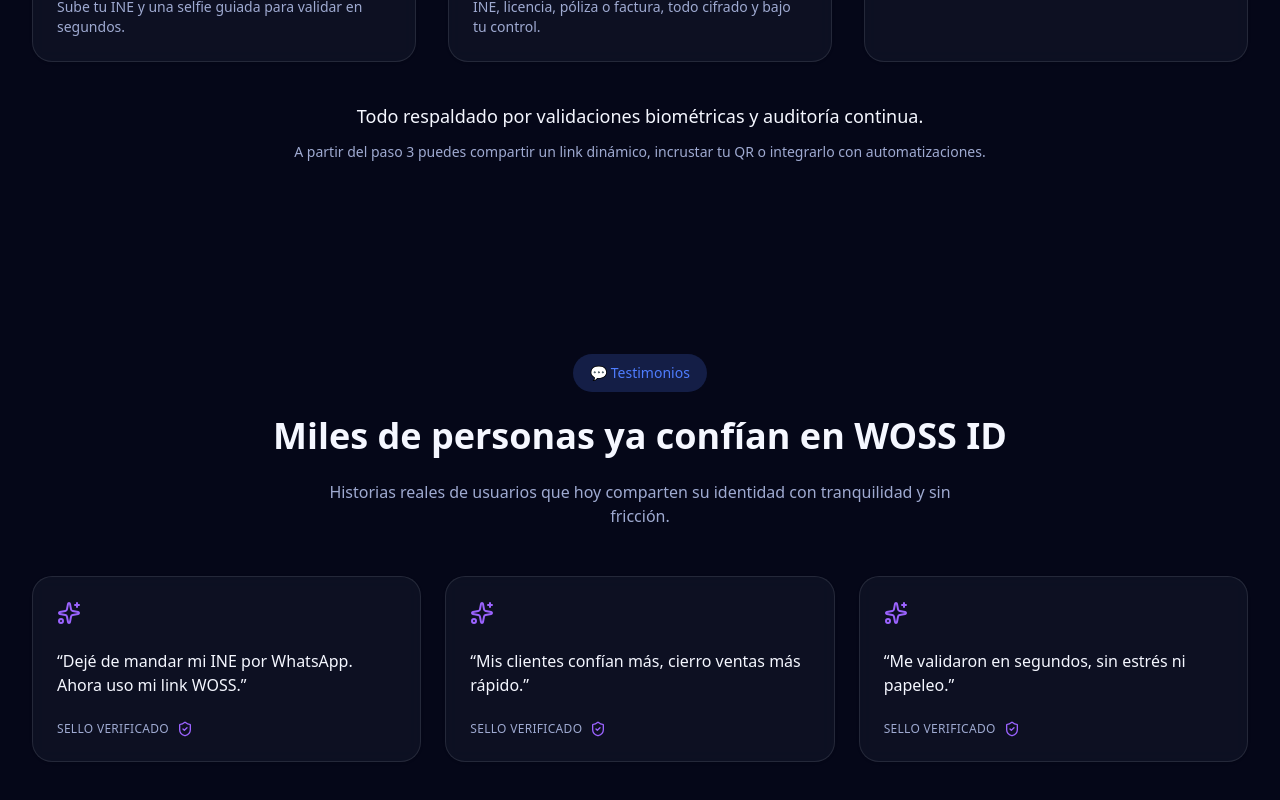
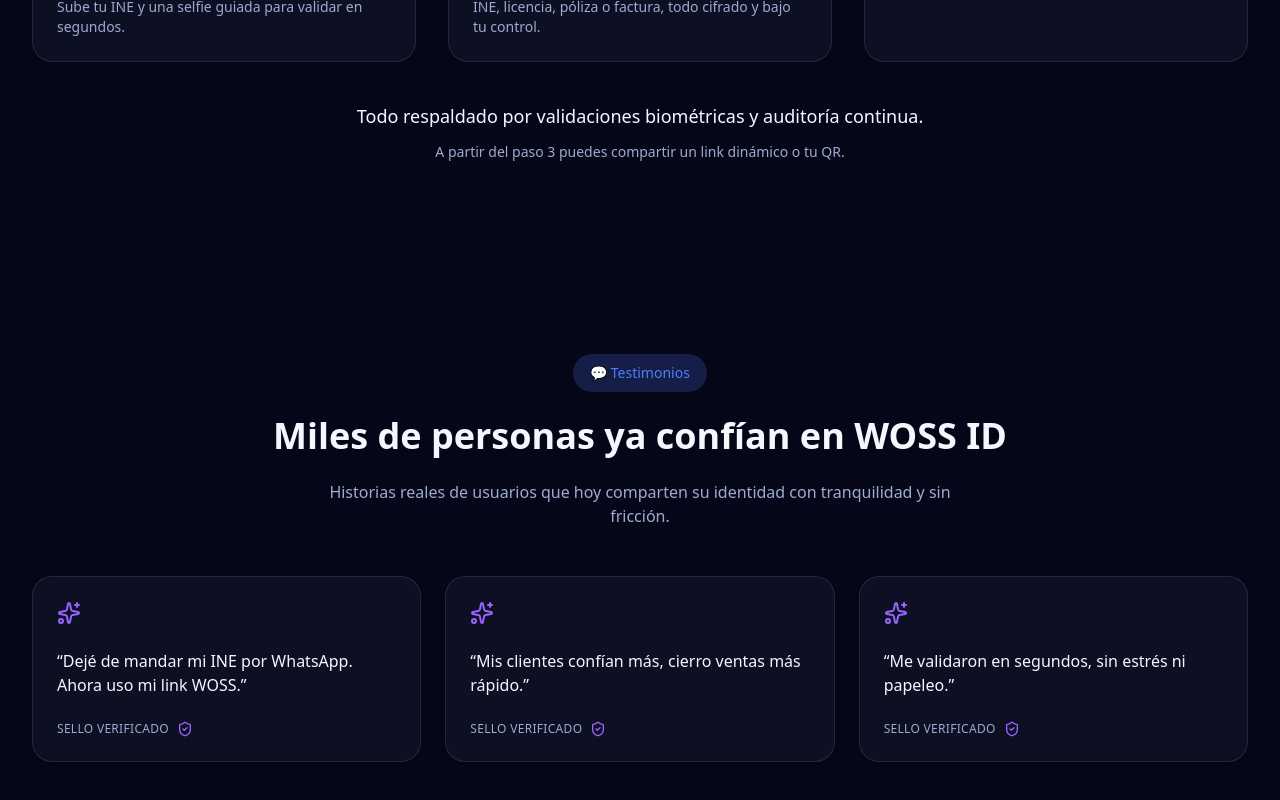
Before and after one commit to ridarcos/wossidlanding, a Next.js app: page / in a window 1280 px wide. Shown: the part 4122-4922 px from the top of the page. Built offline with nearby package versions, Linux system fonts and the light colour scheme.

Commit message:
Refactor: Update copy in HowItWorks section

```diff
--- a/app/page.tsx
+++ b/app/page.tsx
@@ -540,7 +540,7 @@
       </div>
       <div className="mt-10 flex flex-col items-center gap-3 text-center text-sm text-[var(--woss-slate)]">
         <p className="font-heading text-lg text-[var(--woss-white)]">Todo respaldado por validaciones biométricas y auditoría continua.</p>
-        <p>A partir del paso 3 puedes compartir un link dinámico, incrustar tu QR o integrarlo con automatizaciones.</p>
+        <p>A partir del paso 3 puedes compartir un link dinámico o tu QR.</p>
       </div>
     </motion.section>
   );
```
